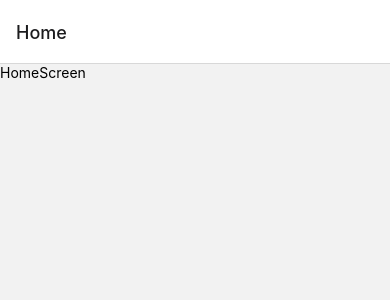
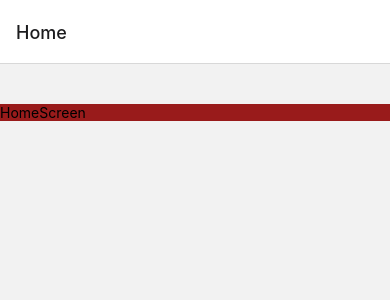
Before and after one commit to Hacker5-UnitEd/dCash, a React Native app: screen / in a window 390 px wide. Shown: the top 300 px of the page. Built offline with nearby package versions, Linux system fonts and the light colour scheme.

Commit message:
added a few paths to the tailwind config

```diff
--- a/tailwind.config.js
+++ b/tailwind.config.js
@@ -2,7 +2,8 @@
 module.exports = {
   content: [
     "./App.{js,jsx,ts,tsx}",
-    // "./<custom directory>/**/*.{js,jsx,ts,tsx}",
+    "./screens/**/*.{js,jsx,ts,tsx}",
+    "./components/**/*.{js,jsx,ts,tsx}",
   ],
   theme: {
     extend: {},
```
